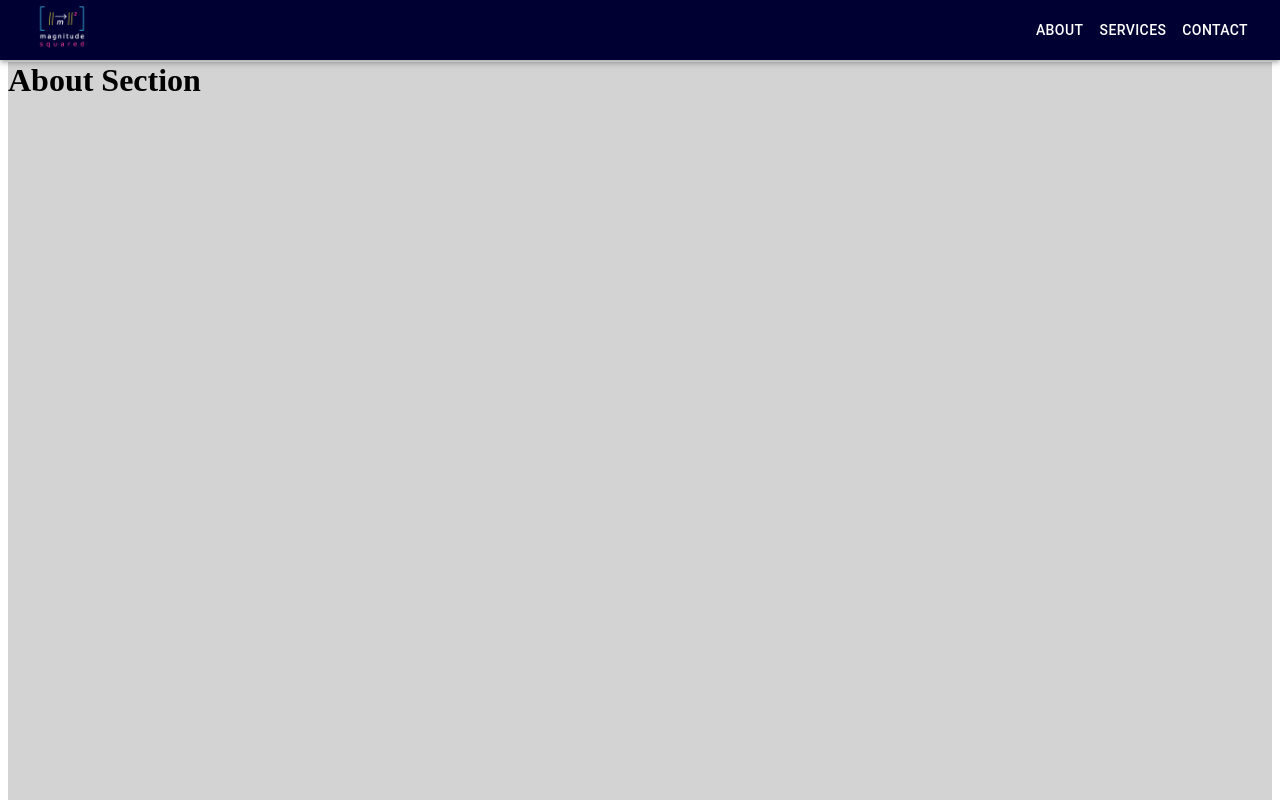
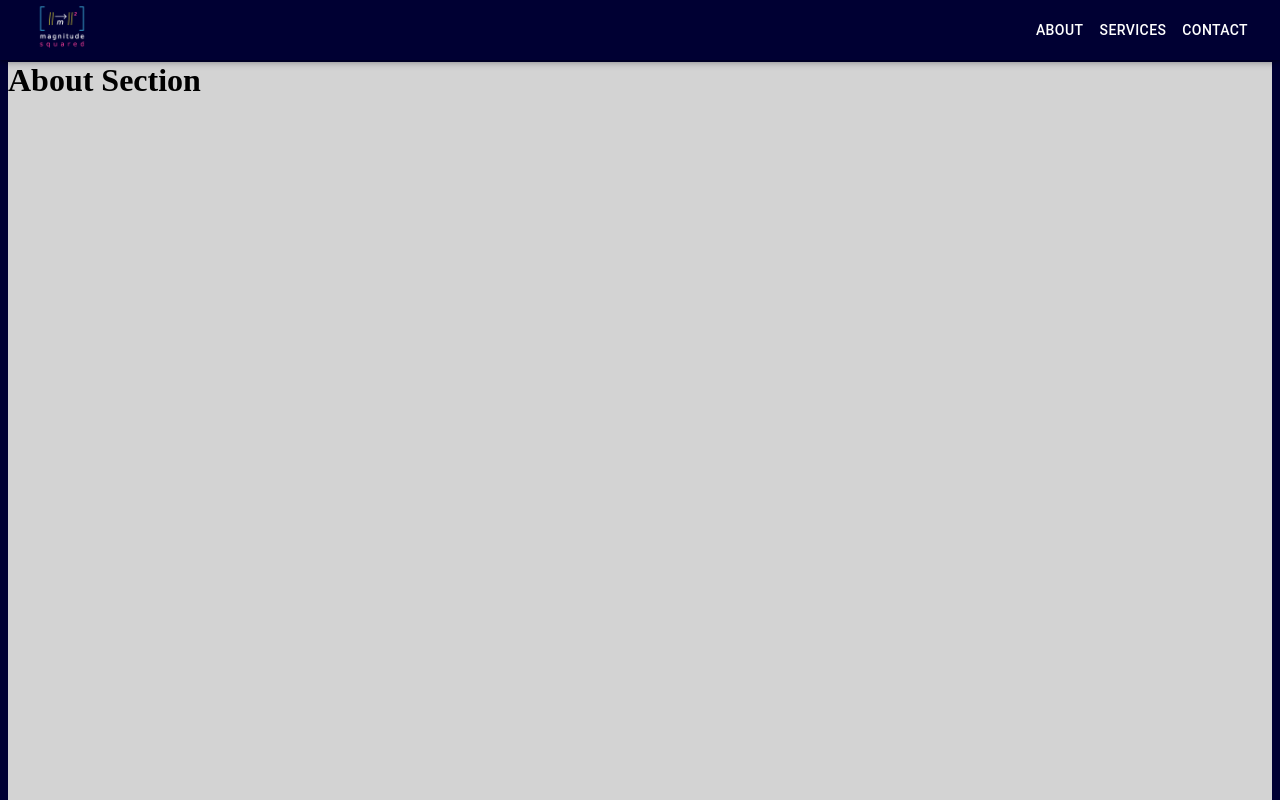
Before and after one commit to cjsanchez1/msqrd_website, a React (Vite) app: page / in a window 1280 px wide. Shown: the top 800 px of the page. Built offline with nearby package versions, Linux system fonts and the light colour scheme; the HTML template or start-up script is replaced by a standard one.

Commit message:
Create MSqrdColors.tsx and set doc's.body.bgColor

```diff
--- a/src/App.tsx
+++ b/src/App.tsx
@@ -3,11 +3,14 @@ import NavBar from "./NavBar";
 import React, { useRef } from "react";
 import { Services } from "./Services";
 import { Contact } from "./Contact";
+import MsqrdColors from "./MSqrdColors";
 
 export default function App() {
   const aboutRef    = React.useRef<HTMLDivElement>(null);
   const servicesRef = React.useRef<HTMLDivElement>(null);
   const contactRef  = React.useRef<HTMLDivElement>(null);
+
+  document.body.style.backgroundColor = MsqrdColors.darkBlue;
 
   return (
     <>
--- /dev/null
+++ b/src/MSqrdColors.tsx
@@ -0,0 +1,8 @@
+
+export default class MsqrdColors{
+    static darkBlue = "#000033"
+    static lightBlue = "#46c7f4"
+    static pink = "#ed3b94"
+    static yellow = "#f7ec37"
+    static white = "#ffffff"
+}
```
